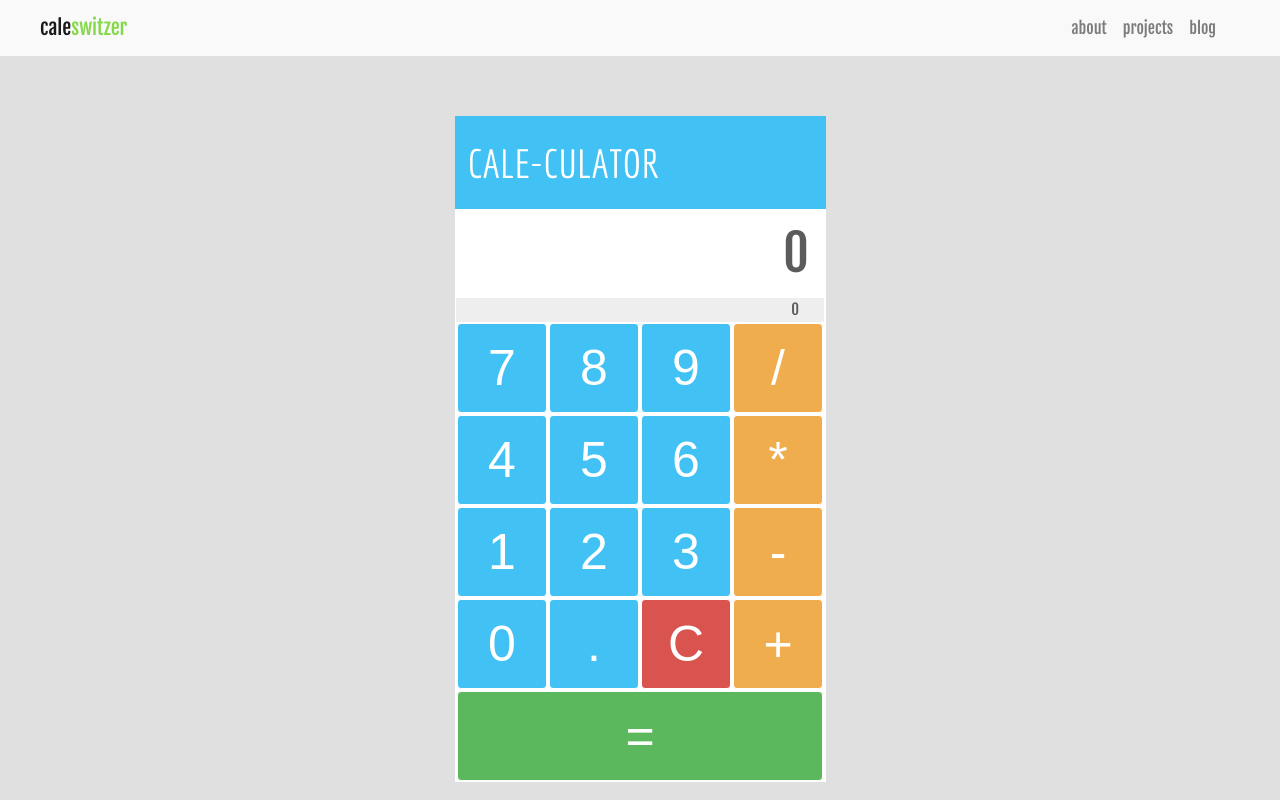
After one commit to Tennyx/mysite, a Django app: page /projects/calculator in a window 1280 px wide. The commit adds this page. Run offline with Django 3.2, Linux system fonts and the light colour scheme; parts of the project's set-up code (start-up, migrations or seed data) failed here and were passed over; some libraries are stand-ins or nearby versions.

Commit message:
added calculator to projects.

```diff
--- a/home/templates/home/base.html
+++ b/home/templates/home/base.html
@@ -4,7 +4,7 @@
 	<title>
 		{% block title %}
 		Cale Switzer
-		{%endblock%}
+		{% endblock %}
 	</title>
 	<link href="https://fonts.googleapis.com/css?family=Fjalla+One" rel="stylesheet">
 	<link href="https://maxcdn.bootstrapcdn.com/font-awesome/4.7.0/css/font-awesome.min.css" rel="stylesheet" integrity="sha384-wvfXpqpZZVQGK6TAh5PVlGOfQNHSoD2xbE+QkPxCAFlNEevoEH3Sl0sibVcOQVnN" crossorigin="anonymous">
@@ -13,6 +13,8 @@
 	<script src="https://code.jquery.com/jquery-3.1.1.slim.min.js" integrity="sha384-A7FZj7v+d/sdmMqp/nOQwliLvUsJfDHW+k9Omg/a/EheAdgtzNs3hpfag6Ed950n" crossorigin="anonymous"></script>
 	<script src="https://cdnjs.cloudflare.com/ajax/libs/tether/1.4.0/js/tether.min.js" integrity="sha384-DztdAPBWPRXSA/3eYEEUWrWCy7G5KFbe8fFjk5JAIxUYHKkDx6Qin1DkWx51bBrb" crossorigin="anonymous"></script>
 	<script src="https://maxcdn.bootstrapcdn.com/bootstrap/4.0.0-alpha.6/js/bootstrap.min.js" integrity="sha384-vBWWzlZJ8ea9aCX4pEW3rVHjgjt7zpkNpZk+02D9phzyeVkE+jo0ieGizqPLForn" crossorigin="anonymous"></script>
+		{% block header %}
+		{% endblock %}
 </head>
 
 <body>
--- /dev/null
+++ b/projects/static/css/calc.css
@@ -0,0 +1,60 @@
+table {
+  margin-left:auto;
+  margin-right:auto;
+  margin-top: 60px;
+  font-size: 50px;
+  background: white;
+}
+
+#display {
+  background: white;
+  padding-right: 15px;
+}
+
+#accum {
+  background: #eeeeee;
+  padding-right: 25px;
+  font-size: 15px;
+  height:15px;
+}
+
+td {
+  width: 90px;
+  height: 90px;
+}
+
+button {
+  width: 90px;
+  height: 90px;
+}
+
+.btn-info {
+  font-size: 50px;
+  background: #42c2f4;
+  border-color:white;
+}
+
+.btn-danger {
+  font-size: 50px;
+  border-color:white;
+}
+
+.btn-success {
+  font-size: 50px;
+  border-color:white;
+}
+
+.btn-warning {
+  font-size: 50px;
+  border-color:white;
+}
+
+#head {
+  font-size:40px;
+  background:#42c2f4;
+  color: white;
+  border:solid;
+  border-color: #42c2f4;
+  padding-left:10px;
+  font-family: 'Economica', sans-serif;
+}
--- /dev/null
+++ b/projects/static/js/calc.js
@@ -0,0 +1,130 @@
+$(document).ready(function() {
+  var accum = [];
+  var multiDigit = '';
+
+  $("#decimal").click(function(){
+    multiDigit += "."
+    $("#accum").html(accum.join("") + multiDigit);
+    $("#display").html(multiDigit);
+  });
+
+  $("#zero").click(function(){
+    multiDigit += "0"
+    $("#accum").html(accum.join("") + multiDigit);
+    $("#display").html(multiDigit);
+  });
+
+  $("#one").click(function(){
+    multiDigit += "1"
+    $("#accum").html(accum.join("") + multiDigit);
+    $("#display").html(multiDigit);
+  });
+
+  $("#two").click(function(){
+     multiDigit += "2"
+    $("#accum").html(accum.join("") + multiDigit);
+     $("#display").html(multiDigit);
+  });
+
+  $("#three").click(function(){
+    multiDigit += "3"
+    $("#accum").html(accum.join("") + multiDigit);
+     $("#display").html(multiDigit);
+  });
+
+  $("#four").click(function(){
+    multiDigit += "4"
+    $("#accum").html(accum.join("") + multiDigit);
+     $("#display").html(multiDigit);
+  });
+
+  $("#five").click(function(){
+    multiDigit += "5"
+    $("#accum").html(accum.join("") + multiDigit);
+     $("#display").html(multiDigit);
+  });
+
+  $("#six").click(function(){
+    multiDigit += "6"
+    $("#accum").html(accum.join("") + multiDigit);
+     $("#display").html(multiDigit);
+  });
+
+  $("#seven").click(function(){
+    multiDigit += "7"
+    $("#accum").html(accum.join("") + multiDigit);
+     $("#display").html(multiDigit);
+  });
+
+  $("#eight").click(function(){
+    multiDigit += "8"
+    $("#accum").html(accum.join("") + multiDigit);
+     $("#display").html(multiDigit);
+  });
+
+  $("#nine").click(function(){
+    multiDigit += "9"
+    $("#accum").html(accum.join("") + multiDigit);
+     $("#display").html(multiDigit);
+  });
+
+  $("#plus").click(function(){
+    accum.push(multiDigit);
+    multiDigit = '';
+    accum.push("+");
+     $("#display").html("+");
+     $("#accum").html(accum);
+  });
+
+  $("#minus").click(function(){
+    accum.push(multiDigit);
+    multiDigit = '';
+    accum.push("-");
+    $("#display").html("-");
+    $("#accum").html(accum);
+  });
+
+  $("#divide").click(function(){
+    accum.push(multiDigit);
+    multiDigit = '';
+    accum.push("/");
+    $("#display").html("/");
+    $("#accum").html(accum);
+  });
+
+  $("#times").click(function(){
+    accum.push(multiDigit);
+    multiDigit = '';
+    accum.push("*");
+    $("#display").html("*");
+    $("#accum").html(accum);
+  });
+
+  $("#clear").click(function(){
+    accum = [];
+    multiDigit = '';
+     $("#display").html(0);
+     $("#accum").html(0);
+  });
+
+  $("#equals").click(function(){
+    accum.push(multiDigit);
+    multiDigit = '';
+    var total = accum.reduce(function(final, index){
+      return final + index;
+    });
+    total = eval(total);
+    total = parseFloat(total.toFixed(4))
+    if (total.toString().length >11){
+        $("#display").html("Too Large");
+        accum = [];
+        multiDigit ='';
+    }
+    else{
+    accum = [];
+    accum.push(total);
+    $("#display").html(total);
+    $("#accum").append("=" + total);
+    }
+  });
+});
--- /dev/null
+++ b/projects/templates/projects/calculator.html
@@ -0,0 +1,51 @@
+{% extends "../home/base.html" %}
+{% block title %}
+Calculator
+{% endblock %}
+
+{% block header %}
+<script src="/static/js/calc.js"></script>
+<link rel="stylesheet" href="/static/css/calc.css">
+<link href="https://fonts.googleapis.com/css?family=Economica" rel="stylesheet">
+{% endblock %}
+
+{% block content %}
+<table>
+	<tr>
+		<td colspan="4" id="head">CALE-CULATOR</td>
+	</tr>
+	<tr>
+		<td colspan="4" class="text-right" id="display">0</td>
+	</tr>
+	<tr>
+		<td colspan="4" class="text-right" id="accum">0</td>
+	</tr>
+	<tr>
+		<td><button id="seven" class="btn btn-info">7</button></td>
+		<td><button id="eight" class="btn btn-info">8</button></td>
+		<td><button id="nine"  class="btn btn-info">9</button></td>
+		<td><button id="divide" class="btn btn-warning">/</button></td>
+	</tr>
+	<tr>
+		<td><button id="four" class="btn btn-info">4</button></td>
+		<td><button id="five" class="btn btn-info">5</button></td>
+		<td><button id="six" class="btn btn-info">6</button></td>
+		<td><button id="times" class="btn btn-warning">*</button></td>
+	</tr>
+	<tr>
+		<td><button id="one" class="btn btn-info">1</button></td>
+		<td><button id="two" class="btn btn-info">2</button></td>
+		<td><button id="three" class="btn btn-info">3</button></td>
+		<td><button id="minus" class="btn btn-warning">-</button></td>
+	</tr>
+	<tr>
+		<td><button id="zero" class="btn btn-info">0</button></td>
+		<td><button id="decimal" class="btn btn-info">.</button></td>
+		<td style="font-size:45px;"><button id="clear" class="btn btn-danger">C</button></td>
+		<td><button id="plus" class="btn btn-warning">+</button></td>
+	</tr>
+	<tr>
+		<td colspan="5"><button style="width:366px" id="equals" class="btn btn-success">=</button></td>
+	</tr>
+</table>
+{% endblock %}
--- a/projects/templates/projects/project_list.html
+++ b/projects/templates/projects/project_list.html
@@ -7,7 +7,7 @@ Projects
 <div class="container">
 	<div class="row justify-content-md-center justify-content-sm-center">
 		<div class="col-lg-auto col-md-auto col-sm-auto">
-			<a href="#">
+			<a href="/projects/calculator">
 				<div class="card" style="width: 20rem;">
 					<img class="card-img-top" src="https://img.webnots.com/2017/04/Bootstrap-Card-Image.png" alt="Card image cap"> <!--  318x180 size -->
 						<div class="card-block">
--- a/projects/urls.py
+++ b/projects/urls.py
@@ -2,5 +2,6 @@ from django.conf.urls import url
 from . import views
 
 urlpatterns = [
-	url(r'^$', views.project_list, name='project_list')
+	url(r'^$', views.project_list, name='project_list'),
+	url(r'^calculator$', views.calc, name='calculator')
 ]
--- a/projects/views.py
+++ b/projects/views.py
@@ -2,3 +2,6 @@ from django.shortcuts import render
 
 def project_list(request):
 	return render(request, 'projects/project_list.html')
+
+def calc(request):
+	return render(request, 'projects/calculator.html')
```
